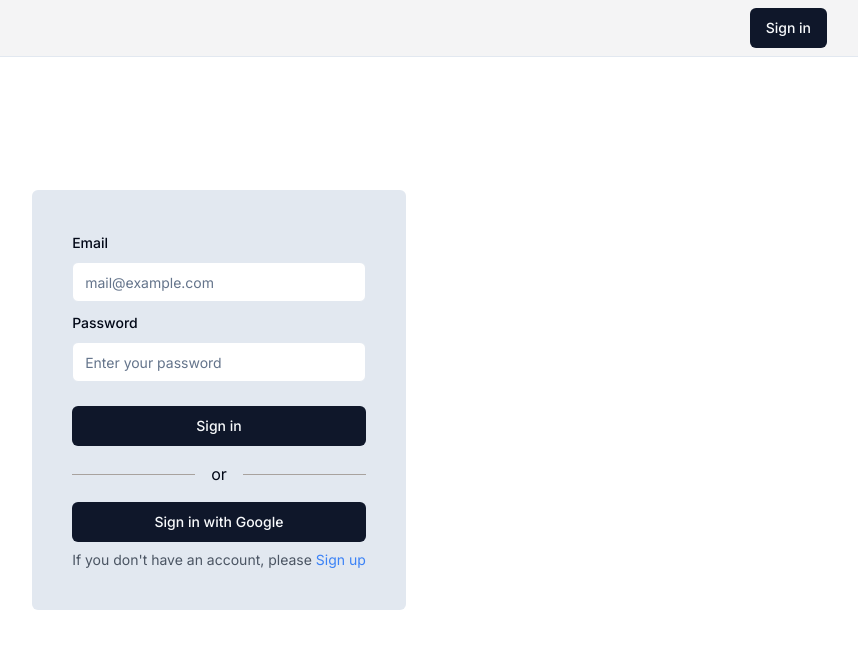
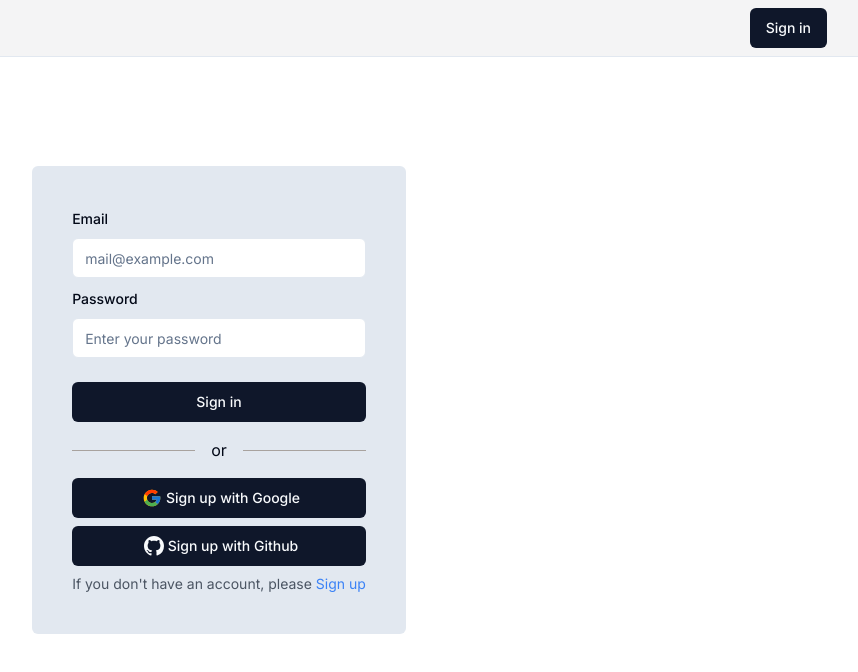
Before and after one commit to ClementG91/Template-NextAuth-Google-Credentials, a Next.js app: page /sign-in in a window 1280 px wide. Shown: the top 672 px of the page, without its empty margins (421-1279 px from the left). Built offline with nearby package versions, Linux system fonts and the light colour scheme; no server answers.

Commit message:
add github login

```diff
--- a/package.json
+++ b/package.json
@@ -25,6 +25,7 @@
     "react": "latest",
     "react-dom": "latest",
     "react-hook-form": "^7.46.2",
+    "react-icons": "^4.11.0",
     "tailwind-merge": "^1.14.0",
     "tailwindcss-animate": "^1.0.7",
     "zod": "^3.22.2"
--- a/src/app/(auth)/layout.tsx
+++ b/src/app/(auth)/layout.tsx
@@ -1,11 +1,18 @@
 import { FC, ReactNode } from 'react';
+import { authOptions } from '@/lib/auth';
+import { getServerSession } from 'next-auth';
 
 interface AuthLayoutProps {
   children: ReactNode;
 }
 
-const AuthLayout: FC<AuthLayoutProps> = ({ children }) => {
-  return <div className='bg-slate-200 p-10 rounded-md'>{children}</div>;
+const AuthLayout: FC<AuthLayoutProps> = async ({ children }) => {
+  const session = await getServerSession(authOptions);
+
+  if (session?.user) {
+    return <h2>Vous êtes déjà authentifié.</h2>;
+  }
+  return <div className="bg-slate-200 p-10 rounded-md">{children}</div>;
 };
 
 export default AuthLayout;
--- a/src/app/(auth)/sign-in/page.tsx
+++ b/src/app/(auth)/sign-in/page.tsx
@@ -1,12 +1,6 @@
 import SignInForm from '@/components/form/SignInForm';
-import { authOptions } from '@/lib/auth';
-import { getServerSession } from 'next-auth';
 
-const page = async () => {
-  const session = await getServerSession(authOptions);
-  if (session?.user) {
-    return <h2>Vous êtes déjà authentifié.</h2>;
-  }
+const page = () => {
   return (
     <div className="w-full">
       <SignInForm />
--- a/src/app/(auth)/sign-up/page.tsx
+++ b/src/app/(auth)/sign-up/page.tsx
@@ -1,12 +1,5 @@
 import SignUpForm from '@/components/form/SignUpForm';
-import { authOptions } from '@/lib/auth';
-import { getServerSession } from 'next-auth';
 const page = async () => {
-  const session = await getServerSession(authOptions);
-
-  if (session?.user) {
-    return <h2>Vous êtes déjà authentifié.</h2>;
-  }
   return (
     <div className="w-full">
       <SignUpForm />
--- /dev/null
+++ b/src/components/GithubSignInButton.tsx
@@ -0,0 +1,23 @@
+import { FC, ReactNode } from 'react';
+import { Button } from '@/components/ui/button';
+import { signIn } from 'next-auth/react';
+import { BsGithub } from 'react-icons/bs';
+
+interface GithubSignInButtonProps {
+  children: ReactNode;
+}
+const GithubSignInButton: FC<GithubSignInButtonProps> = ({ children }) => {
+  const loginWithGithub = () =>
+    signIn('github', {
+      callbackUrl: `${window.location.origin}/admin`,
+    });
+
+  return (
+    <Button onClick={loginWithGithub} className="w-full py-2">
+      <BsGithub className="text-xl mx-1" />
+      {children}
+    </Button>
+  );
+};
+
+export default GithubSignInButton;
--- a/src/components/GoogleSignInButton.tsx
+++ b/src/components/GoogleSignInButton.tsx
@@ -1,6 +1,7 @@
 import { FC, ReactNode } from 'react';
 import { Button } from '@/components/ui/button';
 import { signIn } from 'next-auth/react';
+import { FcGoogle } from 'react-icons/fc';
 
 interface GoogleSignInButtonProps {
   children: ReactNode;
@@ -12,7 +13,8 @@ const GoogleSignInButton: FC<GoogleSignInButtonProps> = ({ children }) => {
     });
 
   return (
-    <Button onClick={loginWithGoogle} className="w-full">
+    <Button onClick={loginWithGoogle} className="w-full py-2">
+      <FcGoogle className="text-xl mx-1" />
       {children}
     </Button>
   );
--- a/src/components/form/SignInForm.tsx
+++ b/src/components/form/SignInForm.tsx
@@ -18,6 +18,7 @@ import GoogleSignInButton from '../GoogleSignInButton';
 import { signIn } from 'next-auth/react';
 import { useRouter } from 'next/navigation';
 import { useToast } from '../ui/use-toast';
+import GithubSignInButton from '../GithubSignInButton';
 
 const FormSchema = z.object({
   email: z.string().min(1, 'Email is required').email('Invalid email'),
@@ -98,7 +99,10 @@ const SignInForm = () => {
       <div className="mx-auto my-4 flex w-full items-center justify-evenly before:mr-4 before:block before:h-px before:flex-grow before:bg-stone-400 after:ml-4 after:block after:h-px after:flex-grow after:bg-stone-400">
         or
       </div>
-      <GoogleSignInButton>Sign in with Google</GoogleSignInButton>
+      <div className="flex flex-col gap-2">
+        <GoogleSignInButton>Sign up with Google</GoogleSignInButton>
+        <GithubSignInButton>Sign up with Github</GithubSignInButton>
+      </div>
       <p className="text-center text-sm text-gray-600 mt-2">
         If you don&apos;t have an account, please&nbsp;
         <Link className="text-blue-500 hover:underline" href="/sign-up">
--- a/src/components/form/SignUpForm.tsx
+++ b/src/components/form/SignUpForm.tsx
@@ -15,6 +15,7 @@ import { Input } from '../ui/input';
 import { Button } from '../ui/button';
 import Link from 'next/link';
 import GoogleSignInButton from '../GoogleSignInButton';
+import GithubSignInButton from '../GithubSignInButton';
 import { useRouter } from 'next/navigation';
 import { useToast } from '../ui/use-toast';
 
@@ -146,7 +147,10 @@ const SignUpForm = () => {
       <div className="mx-auto my-4 flex w-full items-center justify-evenly before:mr-4 before:block before:h-px before:flex-grow before:bg-stone-400 after:ml-4 after:block after:h-px after:flex-grow after:bg-stone-400">
         or
       </div>
-      <GoogleSignInButton>Sign up with Google</GoogleSignInButton>
+      <div className="flex flex-col gap-2">
+        <GoogleSignInButton>Sign up with Google</GoogleSignInButton>
+        <GithubSignInButton>Sign up with Github</GithubSignInButton>
+      </div>
       <p className="text-center text-sm text-gray-600 mt-2">
         If you already have an account, please&nbsp;
         <Link className="text-blue-500 hover:underline" href="/sign-in">
--- a/src/lib/auth.ts
+++ b/src/lib/auth.ts
@@ -1,6 +1,7 @@
 import { NextAuthOptions } from 'next-auth';
 import CredentialsProvider from 'next-auth/providers/credentials';
 import GoogleProvider from 'next-auth/providers/google';
+import GitHubProvider from 'next-auth/providers/github';
 import { PrismaAdapter } from '@next-auth/prisma-adapter';
 import { db } from './db';
 import { compare } from 'bcrypt';
@@ -18,6 +19,10 @@ export const authOptions: NextAuthOptions = {
     GoogleProvider({
       clientId: process.env.GOOGLE_CLIENT_ID!,
       clientSecret: process.env.GOOGLE_CLIENT_SECRET!,
+    }),
+    GitHubProvider({
+      clientId: process.env.GITHUB_ID!,
+      clientSecret: process.env.GITHUB_SECRET!,
     }),
     CredentialsProvider({
       name: 'Credentials',
```
Also changed, not shown: 2 other files (tests, documents, lock files or other folders).
